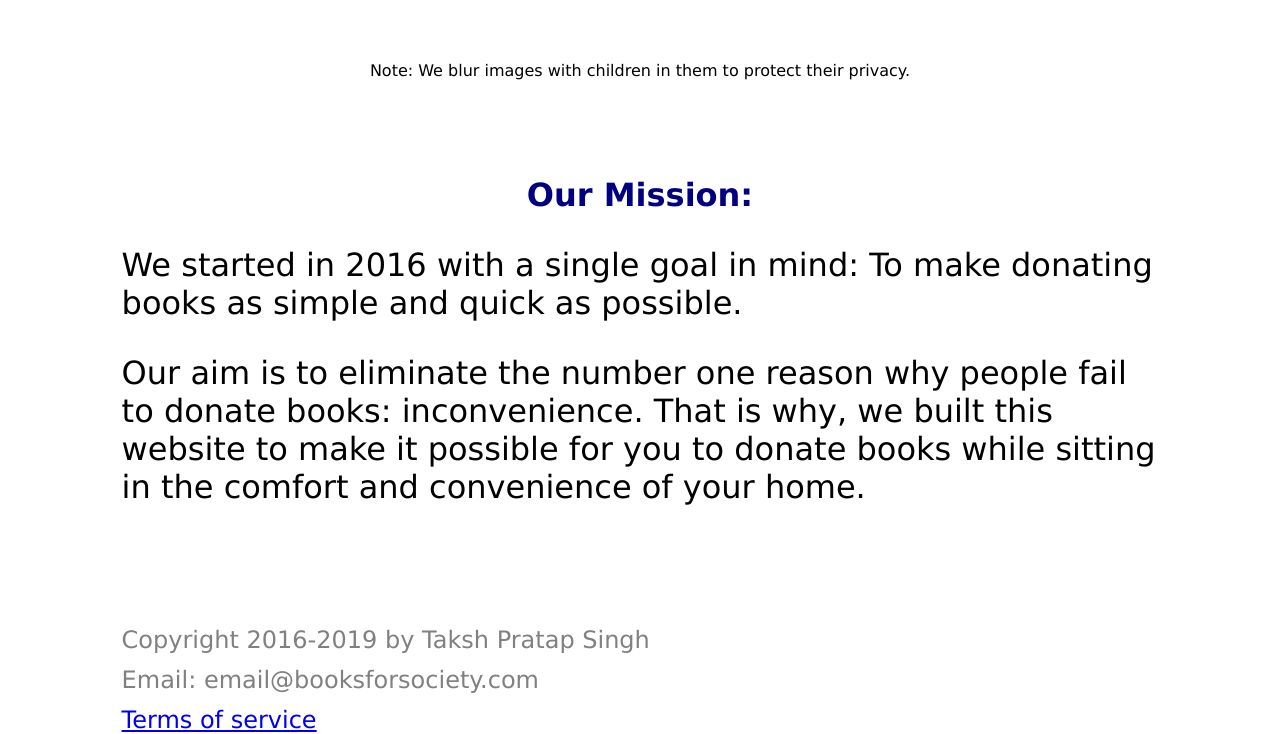
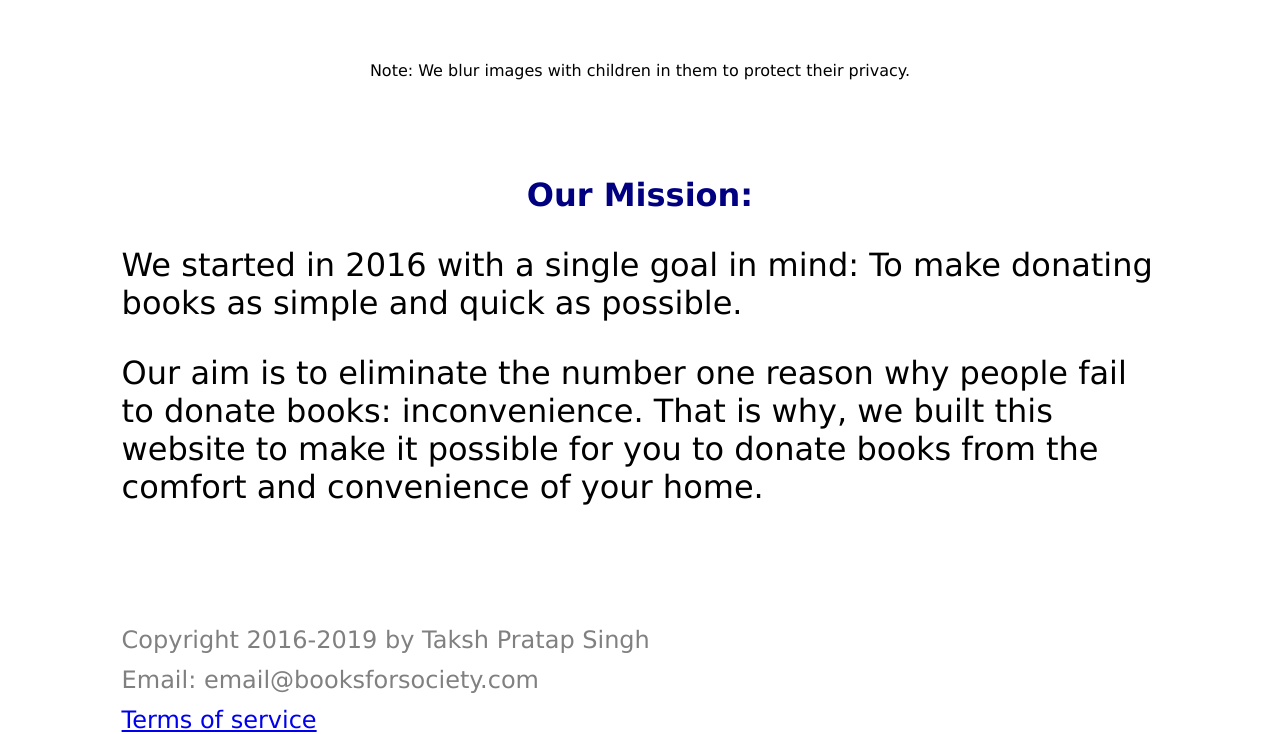
Before and after one commit to TakshPSingh/booksforsociety.com, a website: page public/index.html in a window 1280 px wide. Shown: the part 1409-2143 px from the top of the page. Drawn offline with nearby package versions, Linux system fonts and the light colour scheme.

Commit message:
Modified mission again

```diff
--- a/public/index.html
+++ b/public/index.html
@@ -77,7 +77,7 @@
 
 				<p class="missionText">
 					Our aim is to eliminate the number one reason why people fail to donate books: inconvenience.
-					That is why, we built this website to make it possible for you to donate books while sitting in the comfort and convenience of your home.
+					That is why, we built this website to make it possible for you to donate books from the comfort and convenience of your home.
 				</p>
 			</div>
 		</div>
```
